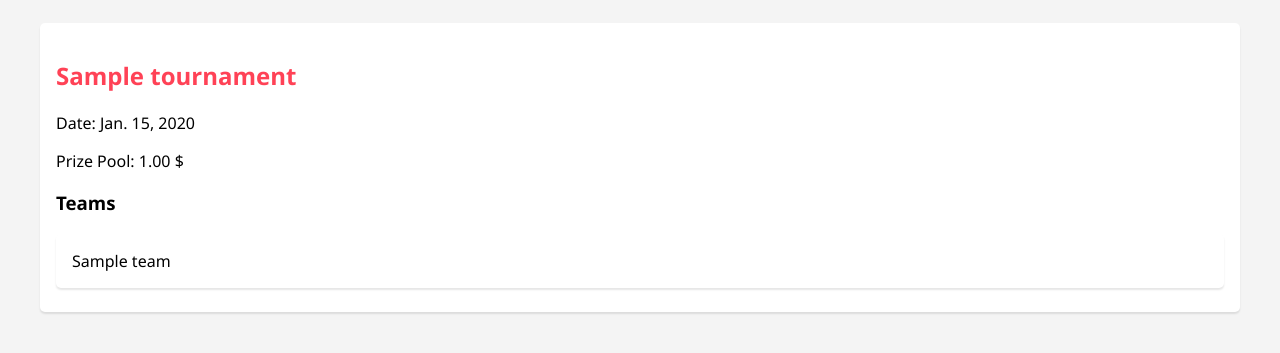
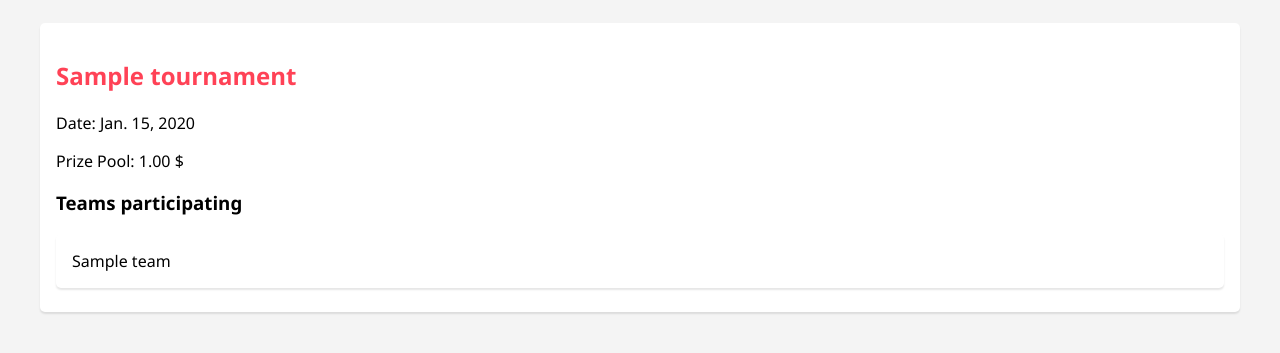
Before and after one commit to Nino-YM/ValorantBlog, a Django app: page /myapp/tournaments/ in a window 1280 px wide. Shown: the part 149-502 px from the top of the page. Run offline with Django 5.2, Linux system fonts and the light colour scheme; tables that the repository leaves empty hold one stand-in row (values such as "Sample post").

Commit message:
changing teams to teams participating

```diff
--- a/myproject/myapp/templates/myapp/tournaments.html
+++ b/myproject/myapp/templates/myapp/tournaments.html
@@ -11,7 +11,7 @@
                 <h2>{{ tournament.name }}</h2>
                 <p>Date: {{ tournament.date }}</p>
                 <p>Prize Pool: {{ tournament.prize_pool }} $</p>
-                <h3>Teams</h3>
+                <h3>Teams participating</h3>
                 <ul>
                     {% for team in tournament.teams.all %}
                         <li>{{ team.name }}</li>
```
